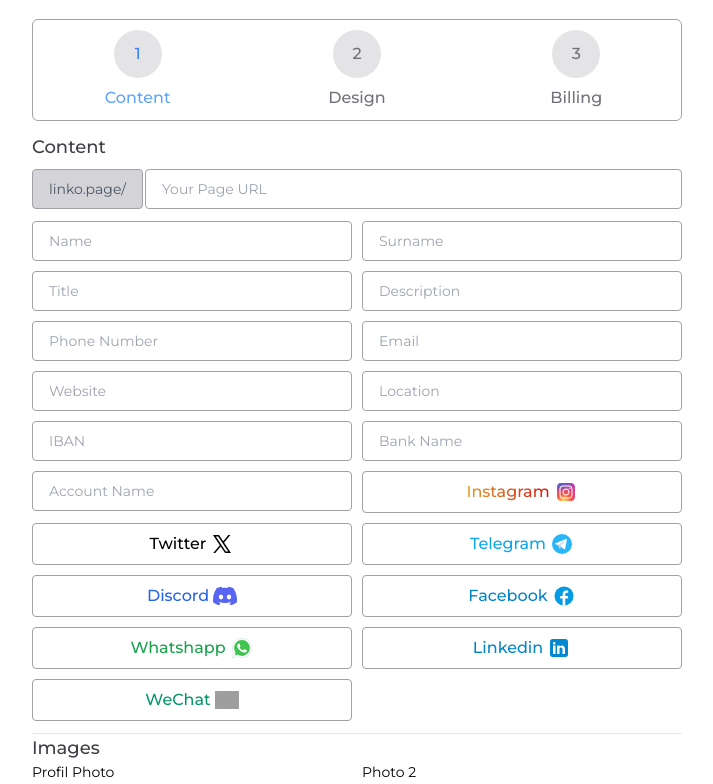
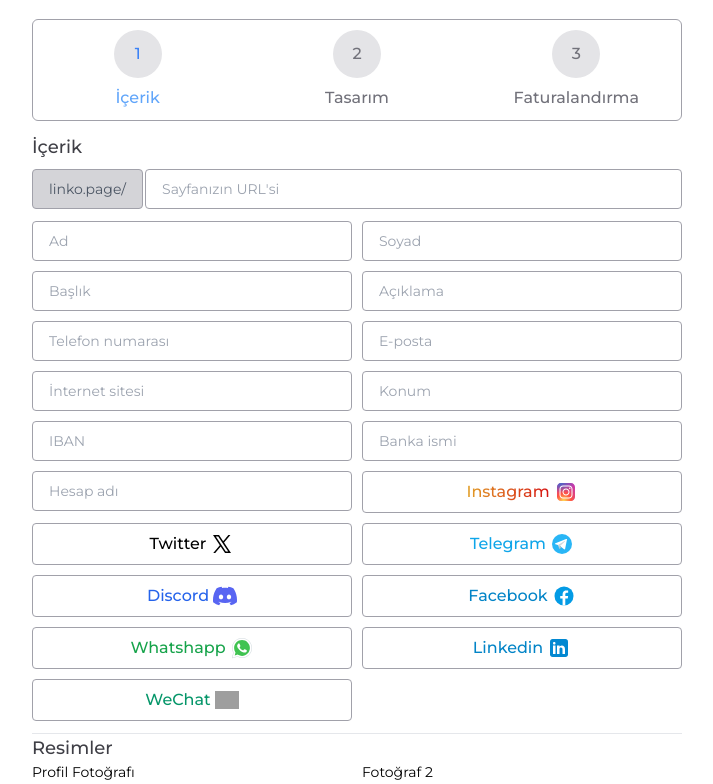
Before and after one commit to t4ner/digital-business-card, a React (Vite) app: page /dijital-kartvizit-satin-al in a window 1280 px wide. Shown: the part 680-1464 px from the top of the page, without its empty margins (283-996 px from the left). Built offline with nearby package versions, Linux system fonts and the light colour scheme; grey boxes are pictures that could not be loaded; a web font is replaced by a local one.

Commit message:
project updated

```diff
--- a/src/components/Contact/Contact.jsx
+++ b/src/components/Contact/Contact.jsx
@@ -44,6 +44,7 @@ function Contact() {
               <div className="relative my-2 md:my-4 pb-2">
                 <input
                   type="text"
+                  required
                   name="user_name"
                   placeholder="Adınız"
                   className="block w-full md:w-72 py-1 pt-5  px-0 placeholder:text-black font-medium  text-purple-500 bg-transparent border-0 border-b-2 border-black appearance-none dark:focus:border-purple-500 focus:outline-none focus:ring-0 focus:text-purple-500 focus:border-purple-600 peer"
@@ -53,6 +54,7 @@ function Contact() {
               <div className="relative my-2 md:my-4 pb-2">
                 <input
                   type="email"
+                  required
                   name="user_email"
                   placeholder="Mail adresiniz"
                   className="block w-full md:w-72 py-1 pt-5  px-0 placeholder:text-black font-medium  text-purple-500 bg-transparent border-0 border-b-2 border-black appearance-none dark:focus:border-purple-500 focus:outline-none focus:ring-0 focus:text-purple-500 focus:border-purple-600 peer"
@@ -62,6 +64,7 @@ function Contact() {
               <div className="relative my-2 md:my-4 pb-2">
                 <input
                   type="text"
+                  required
                   id="name"
                   name="user_telephone"
                   placeholder="Telefon Numaranız"
@@ -71,6 +74,7 @@ function Contact() {
 
               <div className="relative my-2 md:my-4 pb-2">
                 <input
+                  required
                   name="message"
                   placeholder="Mesajınız..."
                   className="block w-full md:w-72 py-1 pt-5 placeholder:text-base px-0 placeholder:text-black font-medium  text-purple-500 bg-transparent border-0 border-b-2 border-black appearance-none dark:focus:border-purple-500 focus:outline-none focus:ring-0 focus:text-purple-500 focus:border-purple-600 peer"
--- a/src/components/FormStepper/Stepper.jsx
+++ b/src/components/FormStepper/Stepper.jsx
@@ -49,15 +49,15 @@ function Stepper() {
   const steps = [
     {
       step: 1,
-      title: "Content",
+      title: "İçerik",
     },
     {
       step: 2,
-      title: "Design",
+      title: "Tasarım",
     },
     {
       step: 3,
-      title: "Billing",
+      title: "Faturalandırma",
     },
   ];
 
@@ -277,7 +277,7 @@ function Stepper() {
                 <>
                   <header>
                     <h3 className="text-lg font-medium text-zinc-700 mb-2">
-                      Content
+                      İçerik
                     </h3>
                   </header>
                   <div className="flex flex-col w-full mb-3">
@@ -291,7 +291,7 @@ function Stepper() {
                       <Field
                         name="linkId"
                         className="input w-full"
-                        placeholder="Your Page URL"
+                        placeholder="Sayfanızın URL'si"
                       />
                     </div>
 
@@ -303,7 +303,7 @@ function Stepper() {
                   </div>
                   <div className="grid grid-cols-1 md:grid-cols-2 gap-2.5">
                     <div className="flex flex-col">
-                      <Field name="name" className="input" placeholder="Name" />
+                      <Field name="name" className="input" placeholder="Ad" />
                       <ErrorMessage
                         name="name"
                         component="small"
@@ -314,7 +314,7 @@ function Stepper() {
                       <Field
                         name="surname"
                         className="input"
-                        placeholder="Surname"
+                        placeholder="Soyad"
                       />
                       <ErrorMessage
                         name="surname"
@@ -326,7 +326,7 @@ function Stepper() {
                       <Field
                         name="title"
                         className="input"
-                        placeholder="Title"
+                        placeholder="Başlık"
                       />
                       <ErrorMessage
                         name="title"
@@ -338,7 +338,7 @@ function Stepper() {
                       <Field
                         name="description"
                         className="input"
-                        placeholder="Description"
+                        placeholder="Açıklama"
                       />
                       <ErrorMessage
                         name="description"
@@ -350,7 +350,7 @@ function Stepper() {
                       <Field
                         name="phoneNumber1"
                         className="input"
-                        placeholder="Phone Number"
+                        placeholder="Telefon numarası"
                       />
                       <ErrorMessage
                         name="phoneNumber1"
@@ -362,7 +362,7 @@ function Stepper() {
                       <Field
                         name="email"
                         className="input"
-                        placeholder="Email"
+                        placeholder="E-posta"
                       />
                       <ErrorMessage
                         name="email"
@@ -375,7 +375,7 @@ function Stepper() {
                       <Field
                         name="website"
                         className="input"
-                        placeholder="Website"
+                        placeholder="İnternet sitesi"
                       />
                       <ErrorMessage
                         name="website"
@@ -387,7 +387,7 @@ function Stepper() {
                       <Field
                         name="location"
                         className="input"
-                        placeholder="Location"
+                        placeholder="Konum"
                       />
                       <ErrorMessage
                         name="location"
@@ -411,7 +411,7 @@ function Stepper() {
                       <Field
                         name="bankInformationList[0].bankName"
                         className="input"
-                        placeholder="Bank Name"
+                        placeholder="Banka ismi"
                       />
                       <ErrorMessage
                         name="bankInformationList[0].bankName"
@@ -423,7 +423,7 @@ function Stepper() {
                       <Field
                         name="bankInformationList[0].accountName"
                         className="input"
-                        placeholder="Account Name"
+                        placeholder="Hesap adı"
                       />
                       <ErrorMessage
                         name="bankInformationList[0].accountName"
@@ -607,11 +607,13 @@ function Stepper() {
                     </div>
                   </div>
                   <hr className="mt-3" />
-                  <h3 className="text-lg font-medium text-zinc-700 ">Images</h3>
+                  <h3 className="text-lg font-medium text-zinc-700 ">
+                    Resimler
+                  </h3>
                   <div className="grid md:grid-cols-2 gap-2.5">
                     <div className="flex flex-col">
                       <label htmlFor="photo1" className="text-sm">
-                        Profil Photo
+                        Profil Fotoğrafı
                       </label>
                       <input
                         id="photo1"
@@ -631,7 +633,7 @@ function Stepper() {
                     </div>
                     <div className="flex flex-col">
                       <label htmlFor="photo2" className="text-sm">
-                        Photo 2
+                        Fotoğraf 2
                       </label>
                       <input
                         id="photo2"
@@ -651,7 +653,7 @@ function Stepper() {
                     </div>
                     <div className="flex flex-col">
                       <label htmlFor="photo3" className="text-sm">
-                        Photo 3
+                        Fotoğraf 3
                       </label>
                       <input
                         id="photo3"
@@ -671,7 +673,7 @@ function Stepper() {
                     </div>
                     <div className="flex flex-col">
                       <label htmlFor="photo4" className="text-sm">
-                        Photo 4
+                        Fotoğraf 4
                       </label>
                       <input
                         id="photo4"
@@ -698,7 +700,7 @@ function Stepper() {
                       className="bg-emerald-600 w-28 justify-self-end text-white rounded h-10 text-sm disabled:opacity-50"
                       disabled={!isValid || !dirty}
                     >
-                      NEXT
+                      İLERİ
                     </button>
                   </div>
                 </>
@@ -707,12 +709,12 @@ function Stepper() {
                 <>
                   <header>
                     <h3 className="text-lg font-medium text-zinc-700 mb-2">
-                      Design
+                      Tasarım
                     </h3>
                   </header>
                   <div className="flex gap-2 md:gap-5">
                     <div>
-                      <span className="flex font-medium mb-2">Theme 1</span>
+                      <span className="flex font-medium mb-2">Tasarım 1</span>
                       <div className="flex border border-blue-200 shadow-lg rounded-lg mb-5 flex-col items-center">
                         <label>
                           <input
@@ -738,7 +740,7 @@ function Stepper() {
                     </div>
 
                     <div>
-                      <span className="font-medium mb-4">Theme 2</span>
+                      <span className="font-medium mb-4">Tasarım 2</span>
                       <div className="flex border border-blue-200 shadow-lg rounded-lg mb-5 flex-col items-center mt-2">
                         <label>
                           <input
@@ -770,7 +772,7 @@ function Stepper() {
                       type="button"
                       className="bg-emerald-600 w-28 justify-self-start text-white rounded h-10 text-sm"
                     >
-                      PREV
+                      GERİ
                     </button>
                     <button
                       onClick={nextHandle2}
@@ -784,7 +786,7 @@ function Stepper() {
                       )}
                       disabled={!isValid || !dirty}
                     >
-                      NEXT
+                      İLERİ
                     </button>
                   </div>
                 </>
@@ -851,7 +853,7 @@ function Stepper() {
                       type="button"
                       className="bg-emerald-600 w-28 justify-self-start text-white rounded h-10 text-sm"
                     >
-                      PREV
+                      GERİ
                     </button>
                     <button
                       type="button"
@@ -859,7 +861,7 @@ function Stepper() {
                       disabled={!isValid || !dirty}
                       onClick={submitHandle}
                     >
-                      SUBMIT
+                      TAMAMLA
                     </button>
                   </div>
                 </>
--- a/src/pages/DashboardPages/CardUpdate.jsx
+++ b/src/pages/DashboardPages/CardUpdate.jsx
@@ -206,7 +206,7 @@ function CardUpdate() {
   return (
     <div className="p-7">
       <header>
-        <h3 className="text-lg font-medium text-zinc-700 mb-2">Content</h3>
+        <h3 className="text-lg font-medium text-zinc-700 mb-2">İçerik</h3>
       </header>
       <div className="flex flex-col w-full mb-3">
         <div className="flex items-center">
@@ -220,7 +220,7 @@ function CardUpdate() {
             name="linkId"
             disabled
             className="input text-gray-600 mr-0.5 bg-zinc-100 flex items-center justify-center w-full"
-            placeholder="Your Page URL"
+            placeholder="Sayfanızın URL'si"
             value={emailPerson.linkId}
           />
         </div>
@@ -230,7 +230,7 @@ function CardUpdate() {
           <input
             name="name"
             className="input"
-            placeholder="Name"
+            placeholder="Ad"
             value={values.name}
             onChange={handleChange}
           />
@@ -239,7 +239,7 @@ function CardUpdate() {
           <input
             name="surname"
             className="input"
-            placeholder="Surname"
+            placeholder="Soyad"
             value={values.surname}
             onChange={handleChange}
           />
@@ -248,7 +248,7 @@ function CardUpdate() {
           <input
             name="title"
             className="input"
-            placeholder="Title"
+            placeholder="Başlık"
             value={values.title}
             onChange={handleChange}
           />
@@ -257,7 +257,7 @@ function CardUpdate() {
           <input
             name="description"
             className="input"
-            placeholder="Description"
+            placeholder="Açıklama"
             value={values.description}
             onChange={handleChange}
           />
@@ -266,7 +266,7 @@ function CardUpdate() {
           <input
             name="phoneNumber1"
             className="input"
-            placeholder="Phone Number"
+            placeholder="Telefon Numarası"
             value={values.phoneNumber1}
             onChange={handleChange}
           />
@@ -276,7 +276,7 @@ function CardUpdate() {
             name="email"
             disabled
             className="input text-gray-600 mr-0.5 bg-zinc-100 flex items-center justify-center"
-            placeholder="Email"
+            placeholder="E-posta"
             value={values.email}
             onChange={handleChange}
           />
@@ -286,7 +286,7 @@ function CardUpdate() {
           <input
             name="website"
             className="input"
-            placeholder="Website"
+            placeholder="İnternet sitesi"
             value={values.website}
             onChange={handleChange}
           />
@@ -295,7 +295,7 @@ function CardUpdate() {
           <input
             name="location"
             className="input"
-            placeholder="Location"
+            placeholder="Konum"
             value={values.location}
             onChange={handleChange}
           />
```
